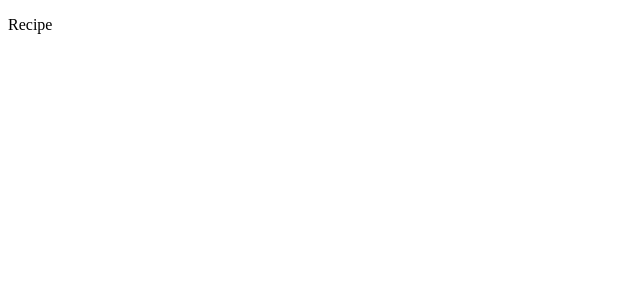
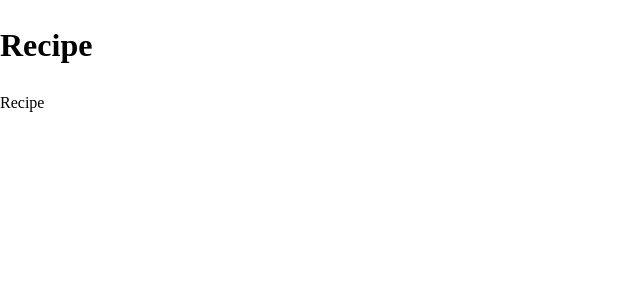
Before and after one commit to Edanriell/RecipePage, a React (Vite) app in the folder client/: page / in a window 1280 px wide. Shown: the top 300 px of the page, without its empty margins (0-640 px from the left). Built offline with nearby package versions, Linux system fonts and the light colour scheme.

Commit message:
Imported styles into App

```diff
--- a/client/src/app/App.tsx
+++ b/client/src/app/App.tsx
@@ -1,7 +1,12 @@
+import "./index.scss";
+
 function App() {
 	return (
-		<p>Recipe</p>
-	)
+		<>
+			<h1>Recipe</h1>
+			<p>Recipe</p>
+		</>
+	);
 }
 
-export default App
+export default App;
```
